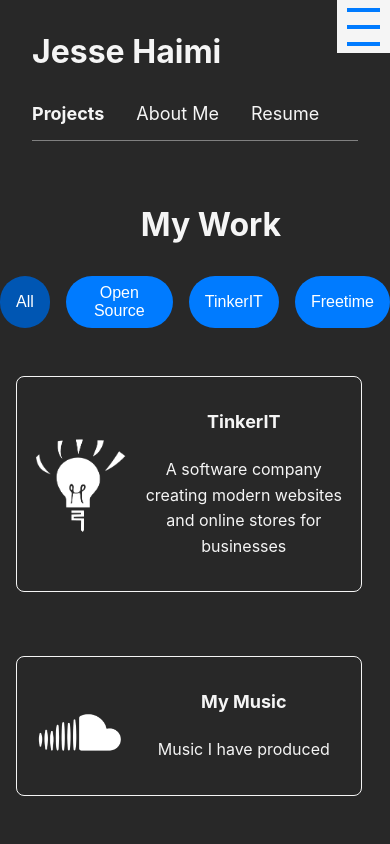
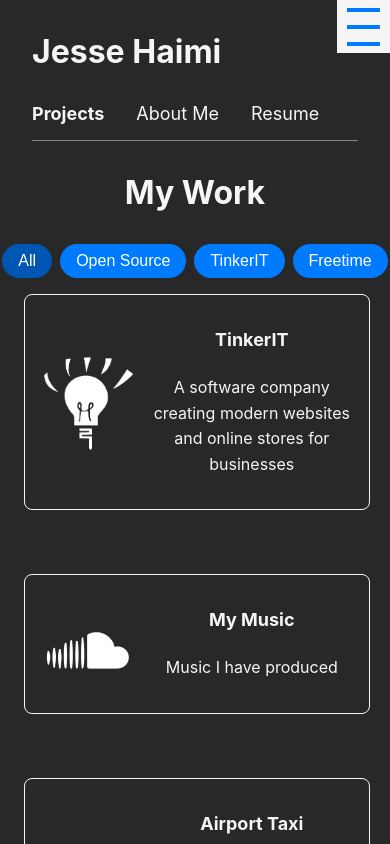
Before and after one commit to jkhaimi/portfolio, a React (Create React App) app: page / in a window 390 px wide. Shown: the top 844 px of the page. Built offline with nearby package versions, Linux system fonts and the light colour scheme.

Commit message:
projektit kohta ok

```diff
--- a/src/App.js
+++ b/src/App.js
@@ -16,6 +16,7 @@
 import Heidi from './Projects/Heidi';
 import StudyTracker from './Projects/StudyTracker';
 import ThaiMarketOlari from './Projects/ThaiMarketOlari';
+import OnlineStore from './Projects/OnlineStore';
 import './Components/i18n';
 
 function App() {
@@ -60,6 +61,7 @@
                 {selectedProject.title === 'Tietoturva-asiantuntija Heidi' && <Heidi />}
                 {selectedProject.title === 'StudyTracker' && <StudyTracker />}
                 {selectedProject.title === 'Thai Market Olari' && <ThaiMarketOlari />}
+                {selectedProject.title === 'Online Store' && <OnlineStore />}
               </>
             )}
 
--- a/src/Components/Projects.css
+++ b/src/Components/Projects.css
@@ -198,6 +198,17 @@
     flex-direction: column;
   }
 
+  .Projects-title {
+    margin: 0;
+    margin-bottom: 1em;
+  }
+
+  .filter-buttons {
+    width: 100%;
+    margin: 0;
+    gap: 0.5em;
+  }
+
   .timeline-item {
     max-width: 100%;
     margin-bottom: 2em;
@@ -209,11 +220,12 @@
   }
 
   .timeline-item.left, .timeline-item.right {
-    margin-left: 0;
+    margin-left: 0.5em;
     width: auto;
     max-width: 80%;
 
   }
+
 
   .project-content {
     display: flex;
--- /dev/null
+++ b/src/Projects/OnlineStore.js
@@ -0,0 +1,47 @@
+import React from 'react';
+import './OnlineStore.css';
+import TinkerITImage from '../Images/TinkerIT.png';
+
+function OnlineStore() {
+  return (
+    <div className="tinkerit">
+
+      <h1 className='tinkerit-title'>TinkerIT</h1>
+
+      <div className="tinkerit-image-container">
+        <img src={TinkerITImage} alt="TinkerIT Overview" className="tinkerit-image" />
+      </div>
+
+      <p className="tinkerit-description">
+        Founded in the summer of 2023, TinkerIT is a customer-focused software company dedicated to empowering businesses with modern websites and online stores. As a co-founder, I actively contribute to both the marketing and coding aspects of the company. We've worked on a variety of exciting projects across different industries, and I personally took charge of developing our company website, ensuring it reflects our commitment to innovation and quality.
+      </p>
+
+      <div className='project-buttons'>
+        <div className='button-container'>
+        <h2 style={{textAlign: "center"}}>Check the Code</h2>
+        <a
+          href="https://github.com/jkhaimi/nettikauppa"
+          target="_blank"
+          rel="noopener noreferrer"
+          className="tinkerit-button"
+        >
+          github.com
+        </a>
+      </div>
+
+      <div className='button-container'>
+        <h2 style={{textAlign: "center"}}>Back to Projects</h2>
+        <a
+          href="/"
+          className="tinkerit-button"
+        >
+          Back
+        </a>
+      </div>
+    </div>
+
+  </div>
+  );
+}
+
+export default OnlineStore;
```
Also changed, not shown: src/Projects/OnlineStore.css (added).
